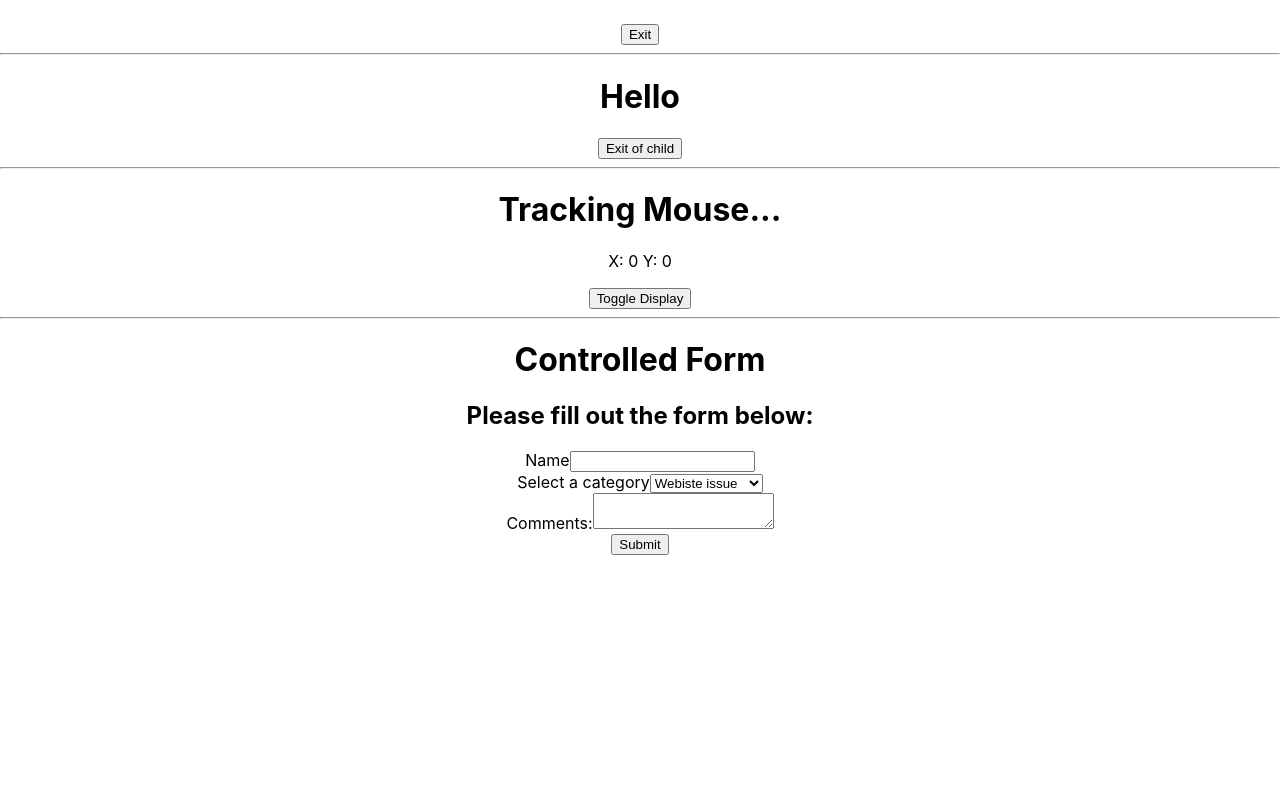
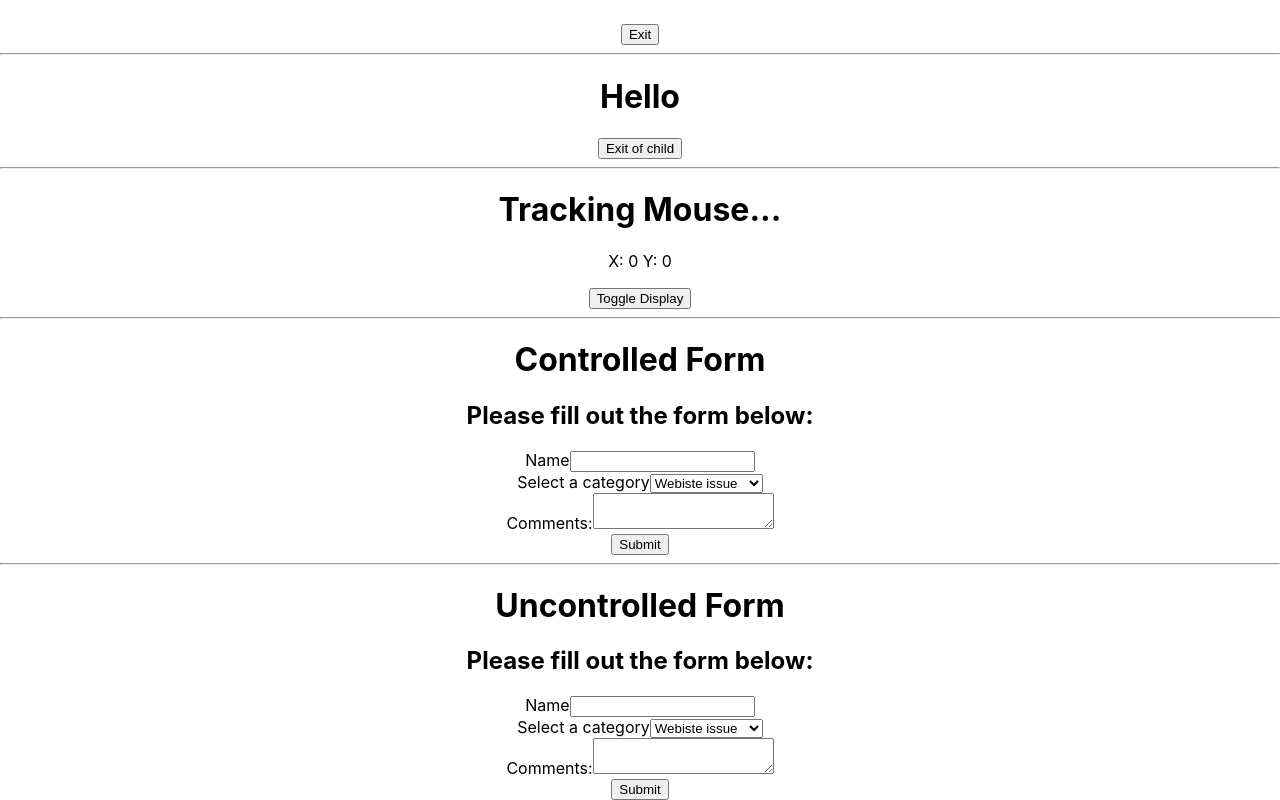
Before and after one commit to AlAliMazen/React-walking-through, a React (Create React App) app in the folder first-app/: page / in a window 1280 px wide. Shown: the part 2110-2910 px from the top of the page. Before the commit the page ends 2665 px from the top, so only its background shows below. Built offline with nearby package versions, Linux system fonts and the light colour scheme.

Commit message:
creating the refs in the react and see the syntax

```diff
--- a/first-app/src/App.js
+++ b/first-app/src/App.js
@@ -16,6 +16,7 @@ import LifeCylesCDM from './components/LifeCylesCDM';
 import LifeCylesCDU from './components/LifeCylesCDU';
 import LifeCyclesCWU from './components/LifeCyclesCWU';
 import ControlledForm from './components/ControlledForm';
+import UncontrolledForm from './components/UncontrolledForm';
 
 
 
@@ -46,6 +47,9 @@ function App() {
       <hr/>
       <h1>Controlled Form</h1>
       <ControlledForm/>
+      <hr/>
+      <h1>Uncontrolled Form</h1>
+      <UncontrolledForm/>
     </div>
   );
 }
--- /dev/null
+++ b/first-app/src/components/UncontrolledForm.js
@@ -0,0 +1,73 @@
+import React, { Component } from 'react'
+
+export class UncontrolledForm extends Component {
+    constructor(props) {
+      super(props)
+    this.inputName=React.createRef();
+    this.category=React.createRef();
+    this.comment=React.createRef();
+
+    }
+    /**
+     * Uncontrolled component will be managed and maintained by the DOM. Therefor, we don't actually need
+     * any onChange or to set the State.
+     *
+     * But in order to get the value from the input fields we have to use the refs and create them in the
+     * constructor of the class.
+     *
+     * 1- we can remove all onChnage and this state from the code.
+     *
+     *
+
+
+    /**
+     *
+     * We don need the onSubmit handler to check result and see how things works behind the scene.
+     *
+     */
+    handleSubmit=(event)=>{
+        event.preventDefault();
+        console.log(this.inputName.current);
+        console.log(this.inputName.current.value);
+
+        console.log(this.category.current);
+        console.log(this.category.current.value);
+
+        console.log(this.comment.current);
+        console.log(this.comment.current.value);
+    }
+  render() {
+    return (
+      <div>
+        <form onSubmit={this.handleSubmit}>
+            <h2>Please fill out the form below:</h2>
+            <div>
+            <label htmlFor='id-name'>Name</label>
+            <input
+                ref = {this.inputName}
+                id='id-name'
+                name='name'
+                type='text'
+                onChange={this.handleChange}
+                />
+            </div>
+            <div>
+            <label htmlFor='id-category'>Select a category</label>
+            <select id="id-category" name="category" ref = {this.category}>
+                <option value="website">Webiste issue</option>
+                <option value="order">Order issue</option>
+                <option value="general">General inquiry</option>
+            </select>
+            </div>
+            <div>
+                <label htmlFor='id-comments'>Comments:</label>
+                <textarea id='id-comments' name='comments' ref = {this.comment}/>
+            </div>
+            <input type='submit' value='Submit'/>
+        </form>
+      </div>
+    )
+  }
+}
+
+export default UncontrolledForm
```
Also changed, not shown: first-app/src/components/SearchBar.js (added).
